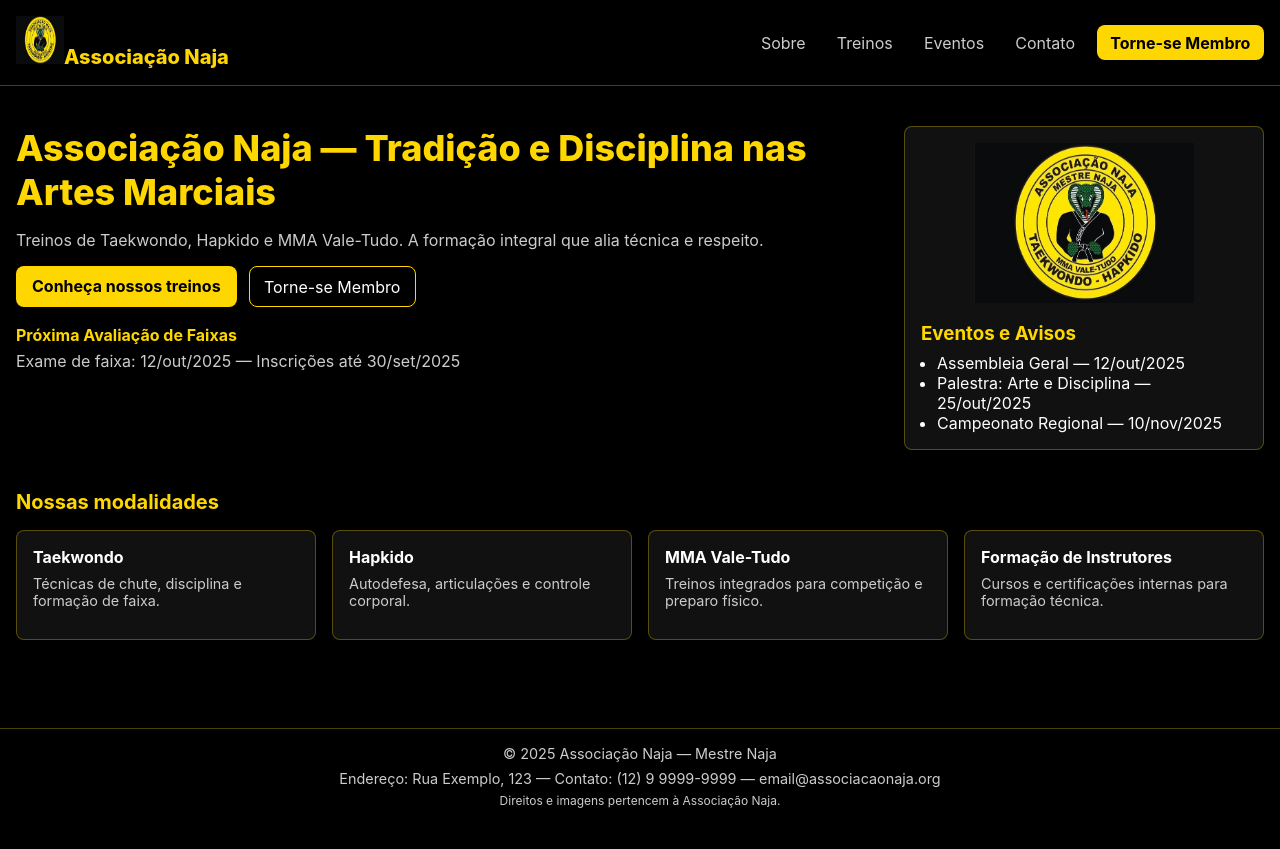
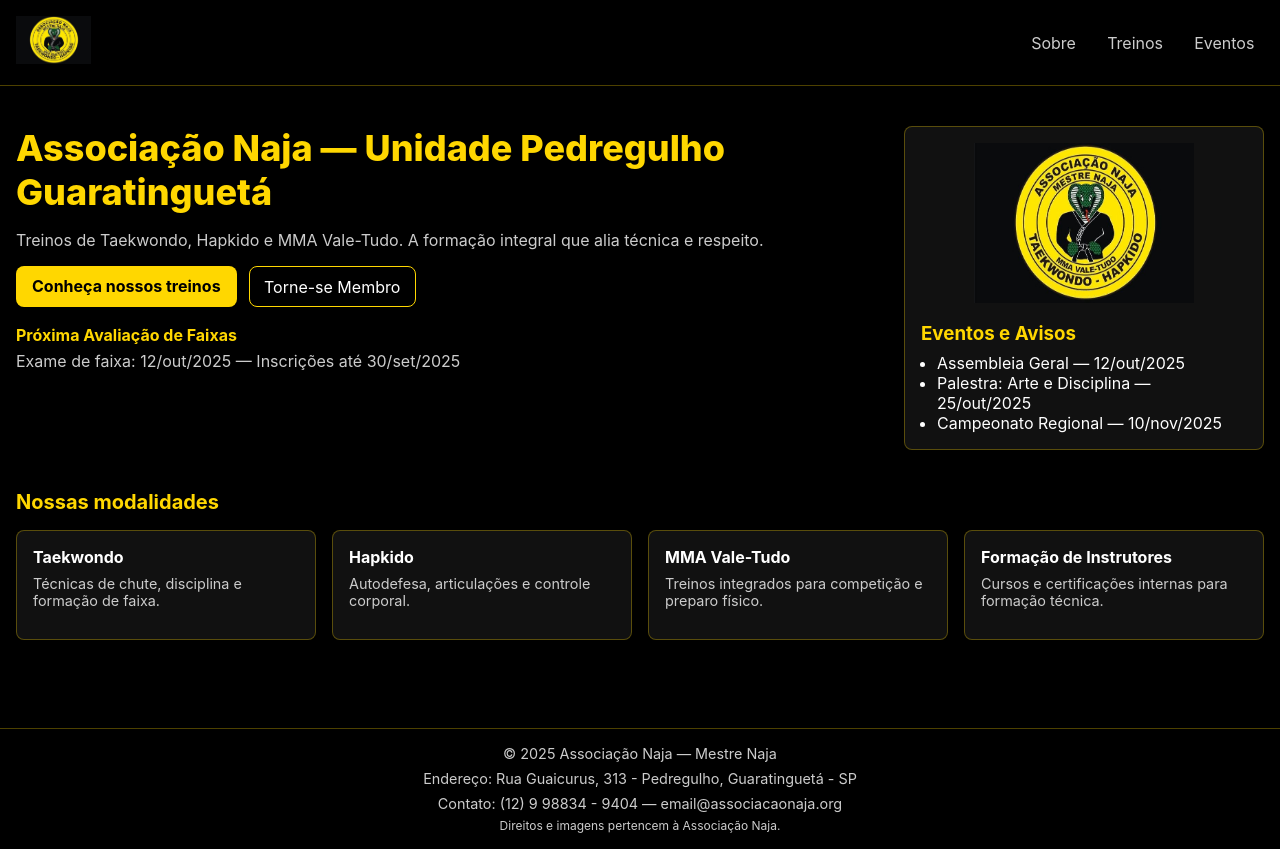
Before and after one commit to gribeiro1109/associacao-naja-frontend-app, a Next.js app: page / in a window 1280 px wide. Before the commit the page ends 824 px from the top, so only its background shows below. Built offline with nearby package versions, Linux system fonts and the light colour scheme.

Commit message:
feat: changes

```diff
--- a/src/app/components/Footer/index.tsx
+++ b/src/app/components/Footer/index.tsx
@@ -8,7 +8,10 @@
           © {new Date().getFullYear()} Associação Naja — Mestre Naja
         </div>
         <div style={{ marginTop: 8 }}>
-          Endereço: Rua Exemplo, 123 — Contato: (12) 9 9999-9999 — email@associacaonaja.org
+          Endereço: Rua Guaicurus, 313 - Pedregulho, Guaratinguetá - SP
+        </div>
+        <div style={{ marginTop: 8 }}>
+          Contato: (12) 9 98834 - 9404 — email@associacaonaja.org
         </div>
         <div style={{ marginTop: 6, fontSize: 12, color: 'var(--color-muted)' }}>
           Direitos e imagens pertencem à Associação Naja.
--- a/src/app/components/Header/index.tsx
+++ b/src/app/components/Header/index.tsx
@@ -7,24 +7,19 @@
     <header className={styles.header}>
       <div className={styles.containerHeader}>
         <Link href="/" className={styles.brand}>
-          <span className={styles.brandInner}>
-            <Image
+          <Image
               src="/images/naja_logo.jpeg"
               alt="Associação Naja"
-              width={48}
+              width={75}
               height={48}
               priority
             />
-            <span className={styles.brandText}>Associação Naja</span>
-          </span>
         </Link>
 
         <nav className={styles.nav} aria-label="Main navigation">
           <Link className={styles.link} href="/sobre">Sobre</Link>
-          <Link className={styles.link} href="/treinos">Treinos</Link>
+          <Link className={styles.link} href="/eventos">Treinos</Link>
           <Link className={styles.link} href="/eventos">Eventos</Link>
-          <Link className={styles.link} href="/contato">Contato</Link>
-          <Link className={styles.cta} href="/associar">Torne-se Membro</Link>
         </nav>
       </div>
     </header>
--- a/src/app/page.tsx
+++ b/src/app/page.tsx
@@ -18,7 +18,7 @@
         <section className={styles.hero} aria-labelledby="hero-title">
           <div className={styles.heroText}>
             <h1 id="hero-title" className={styles.title}>
-              Associação Naja — Tradição e Disciplina nas Artes Marciais
+              Associação Naja — Unidade Pedregulho Guaratinguetá
             </h1>
             <p className={styles.subtitle}>
               Treinos de Taekwondo, Hapkido e MMA Vale-Tudo. A formação integral que alia técnica e respeito.
```
